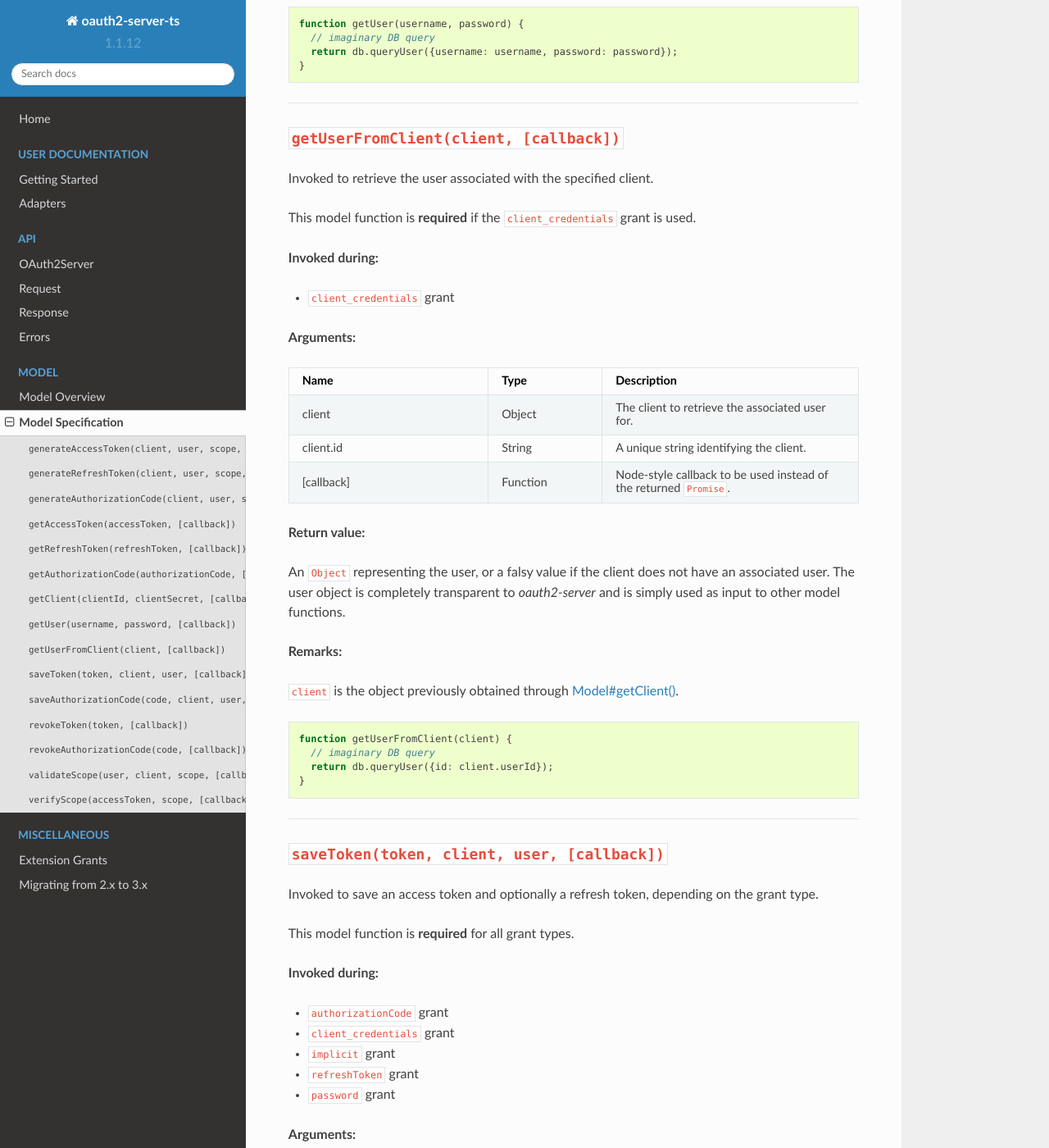
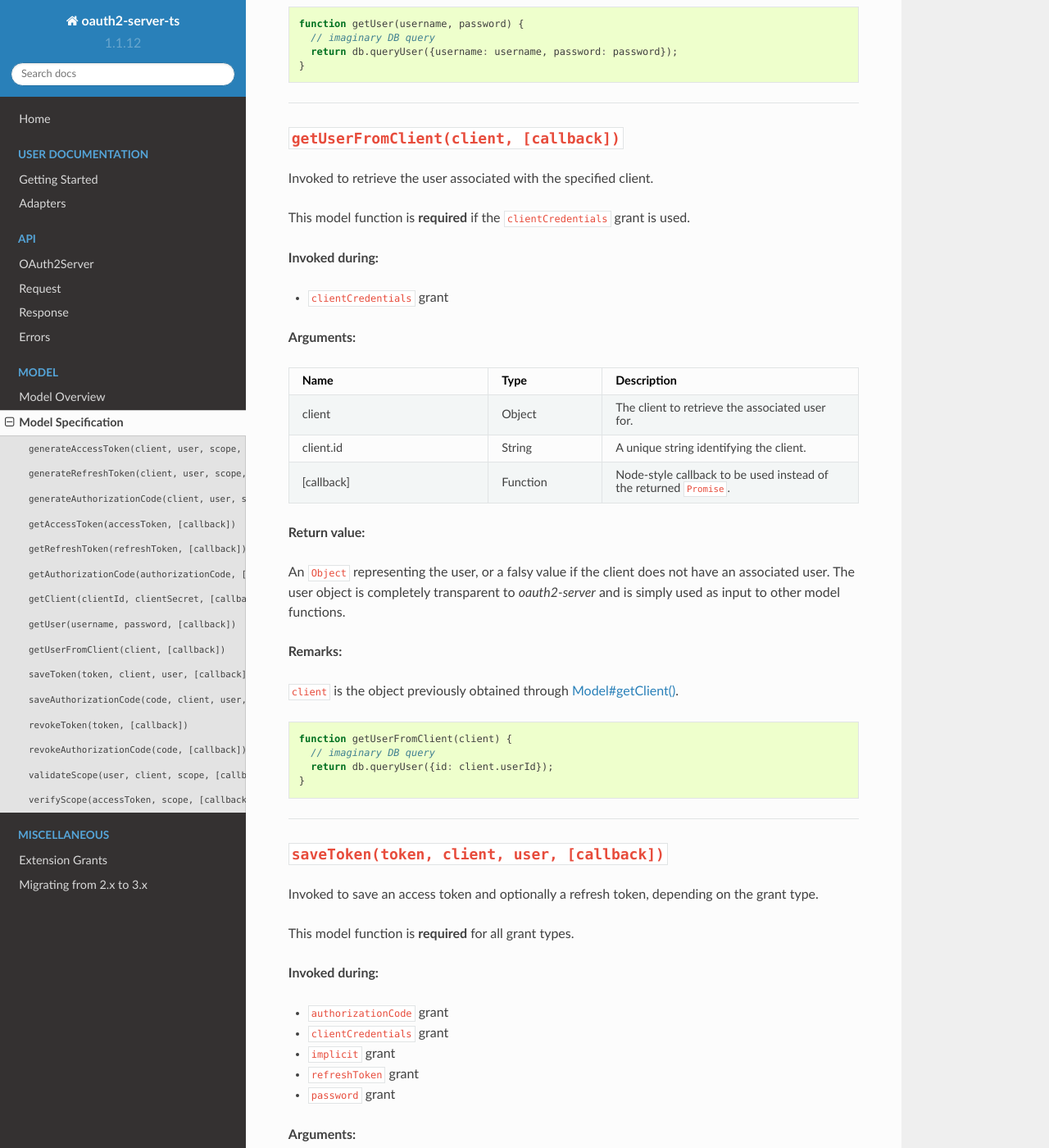
Before and after one commit to hoangnguyen1247/oauth2-server-ts, a Sphinx documentation site: the page built from docs/model/spec.rst, in a window 1280 px wide and 1400 px high, scrolled down 9545 px. Shown: the whole window at 82% size. Built offline with Sphinx 7.4.7 and the Read the Docs theme 2.0.0, drawn with Linux system fonts in a browser that asks for light colours; some of the changed text lies outside the part shown.

Commit message:
rename client_credentials to clientCredentials

```diff
--- a/docs/api/oauth2-server.rst
+++ b/docs/api/oauth2-server.rst
@@ -260,7 +260,7 @@ The returned ``Promise`` **must** be ignored if ``callback`` is used.
 
 If ``options.allowExtendedTokenAttributes`` is ``true`` any additional properties set on the object returned from :ref:`Model#saveToken() <Model#saveToken>` are copied to the token response sent to the client.
 
-By default all grant types require the client to send it's ``clientSecret`` with the token request. ``options.requireClientAuthentication`` can be used to disable this check for selected grants. If used, this server option must be an object containing properties set to ``true`` or ``false``. Possible keys for the object include all supported values for the token request's ``grantType`` field (``authorizationCode``, ``client_credentials``, ``password`` and ``refreshToken``). Grants that are not specified default to ``true`` which enables verification of the ``clientSecret``.
+By default all grant types require the client to send it's ``clientSecret`` with the token request. ``options.requireClientAuthentication`` can be used to disable this check for selected grants. If used, this server option must be an object containing properties set to ``true`` or ``false``. Possible keys for the object include all supported values for the token request's ``grantType`` field (``authorizationCode``, ``clientCredentials``, ``password`` and ``refreshToken``). Grants that are not specified default to ``true`` which enables verification of the ``clientSecret``.
 
 ::
 
--- a/docs/model/spec.rst
+++ b/docs/model/spec.rst
@@ -51,7 +51,7 @@ This model function is **optional**. If not implemented, a default handler is us
 **Invoked during:**
 
 - ``authorizationCode`` grant
-- ``client_credentials`` grant
+- ``clientCredentials`` grant
 - ``refreshToken`` grant
 - ``password`` grant
 
@@ -398,7 +398,7 @@ This model function is **required** for all grant types.
 **Invoked during:**
 
 - ``authorizationCode`` grant
-- ``client_credentials`` grant
+- ``clientCredentials`` grant
 - ``implicit`` grant
 - ``refreshToken`` grant
 - ``password`` grant
@@ -506,11 +506,11 @@ An ``Object`` representing the user, or a falsy value if no such user could be f
 
 Invoked to retrieve the user associated with the specified client.
 
-This model function is **required** if the ``client_credentials`` grant is used.
+This model function is **required** if the ``clientCredentials`` grant is used.
 
 **Invoked during:**
 
-- ``client_credentials`` grant
+- ``clientCredentials`` grant
 
 **Arguments:**
 
@@ -553,7 +553,7 @@ This model function is **required** for all grant types.
 **Invoked during:**
 
 - ``authorizationCode`` grant
-- ``client_credentials`` grant
+- ``clientCredentials`` grant
 - ``implicit`` grant
 - ``refreshToken`` grant
 - ``password`` grant
@@ -866,7 +866,7 @@ This model function is **optional**. If not implemented, any scope is accepted.
 **Invoked during:**
 
 - ``authorizationCode`` grant
-- ``client_credentials`` grant
+- ``clientCredentials`` grant
 - ``implicit`` grant
 - ``password`` grant
 
```
Also changed, not shown: CHANGELOG.md (+2 -2 lines), README.md (+1 -1 lines), 2 other files.
